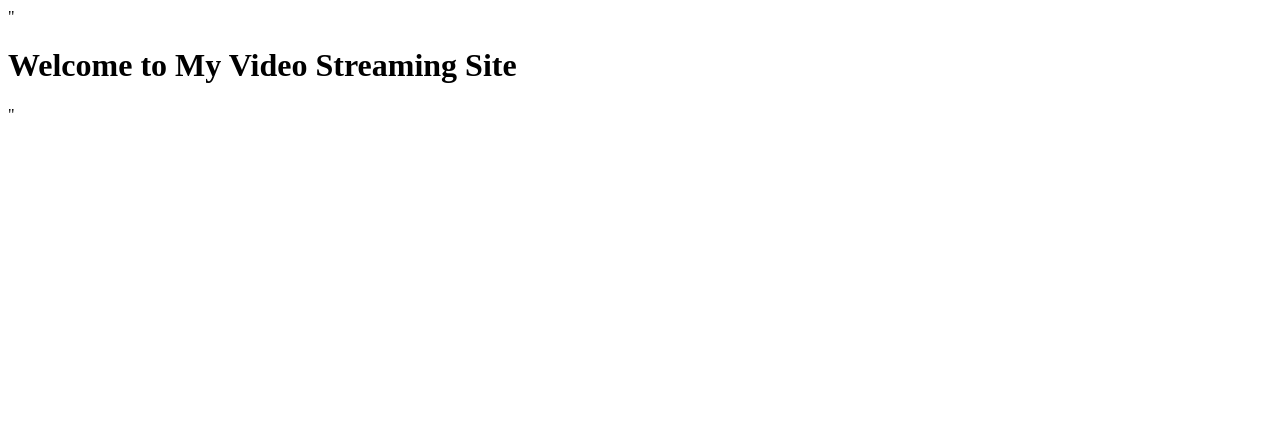
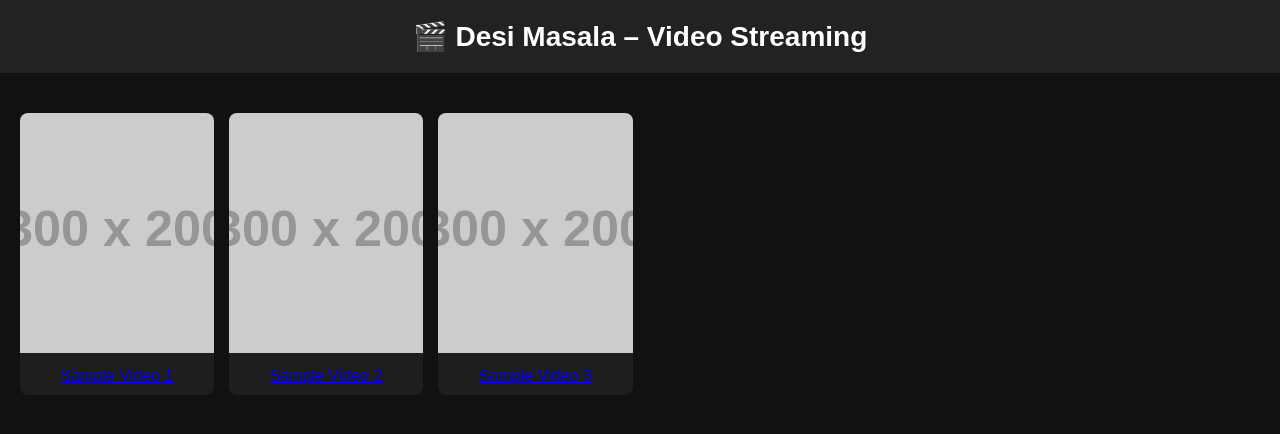
Before and after one commit to desimasala33/desimasala, a website: page docs/index.html in a window 1280 px wide. Drawn offline with Linux system fonts and the light colour scheme; placeholder pictures from the web are drawn by us.

Commit message:
Added full streaming UI

```diff
--- a/docs/index.html
+++ b/docs/index.html
@@ -1 +1,81 @@
-"<h1>Welcome to My Video Streaming Site</h1>"
+<!DOCTYPE html>
+<html lang="en">
+<head>
+<meta charset="UTF-8">
+<meta name="viewport" content="width=device-width, initial-scale=1.0">
+<title>Desi Masala – Video Streaming</title>
+
+<style>
+body {
+    background: #111;
+    color: white;
+    font-family: Arial;
+    margin: 0;
+}
+
+header {
+    background: #222;
+    padding: 20px;
+    text-align: center;
+    font-size: 28px;
+    font-weight: bold;
+}
+
+.grid {
+    margin-top: 20px;
+    display: grid;
+    grid-template-columns: repeat(auto-fill, minmax(180px, 1fr));
+    gap: 15px;
+    padding: 20px;
+}
+
+.card {
+    background: #1e1e1e;
+    border-radius: 8px;
+    overflow: hidden;
+    cursor: pointer;
+    transition: 0.3s;
+}
+
+.card img {
+    width: 100%;
+    height: 240px;
+    object-fit: cover;
+}
+
+.card:hover {
+    transform: scale(1.05);
+}
+
+.card-title {
+    padding: 10px;
+    text-align: center;
+}
+</style>
+</head>
+
+<body>
+
+<header>🎬 Desi Masala – Video Streaming</header>
+
+<div class="grid">
+
+    <a class="card" href="video1.html">
+        <img src="https://via.placeholder.com/300x200?text=Video+1">
+        <div class="card-title">Sample Video 1</div>
+    </a>
+
+    <a class="card" href="video2.html">
+        <img src="https://via.placeholder.com/300x200?text=Video+2">
+        <div class="card-title">Sample Video 2</div>
+    </a>
+
+    <a class="card" href="video3.html">
+        <img src="https://via.placeholder.com/300x200?text=Video+3">
+        <div class="card-title">Sample Video 3</div>
+    </a>
+
+</div>
+
+</body>
+</html>
```
Also changed, not shown: docs/video1.html (added, +14 -0 lines).
